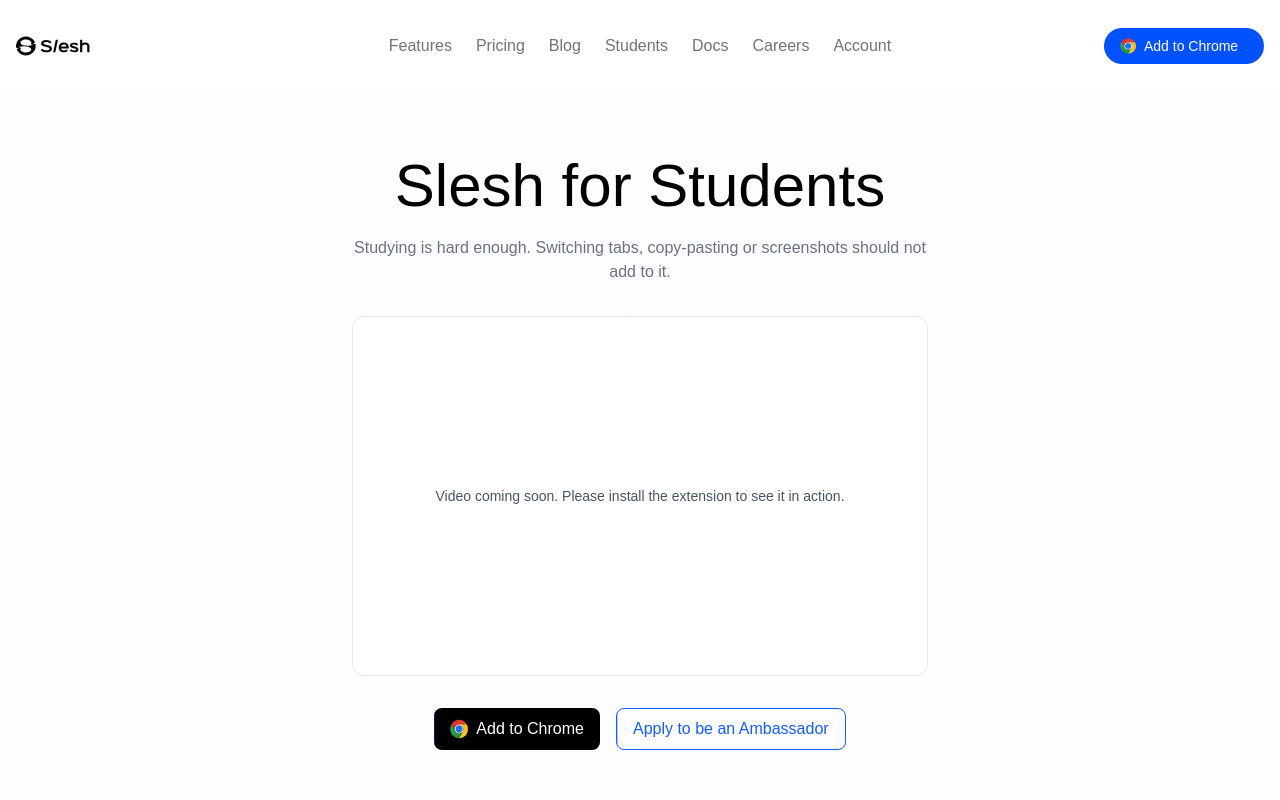
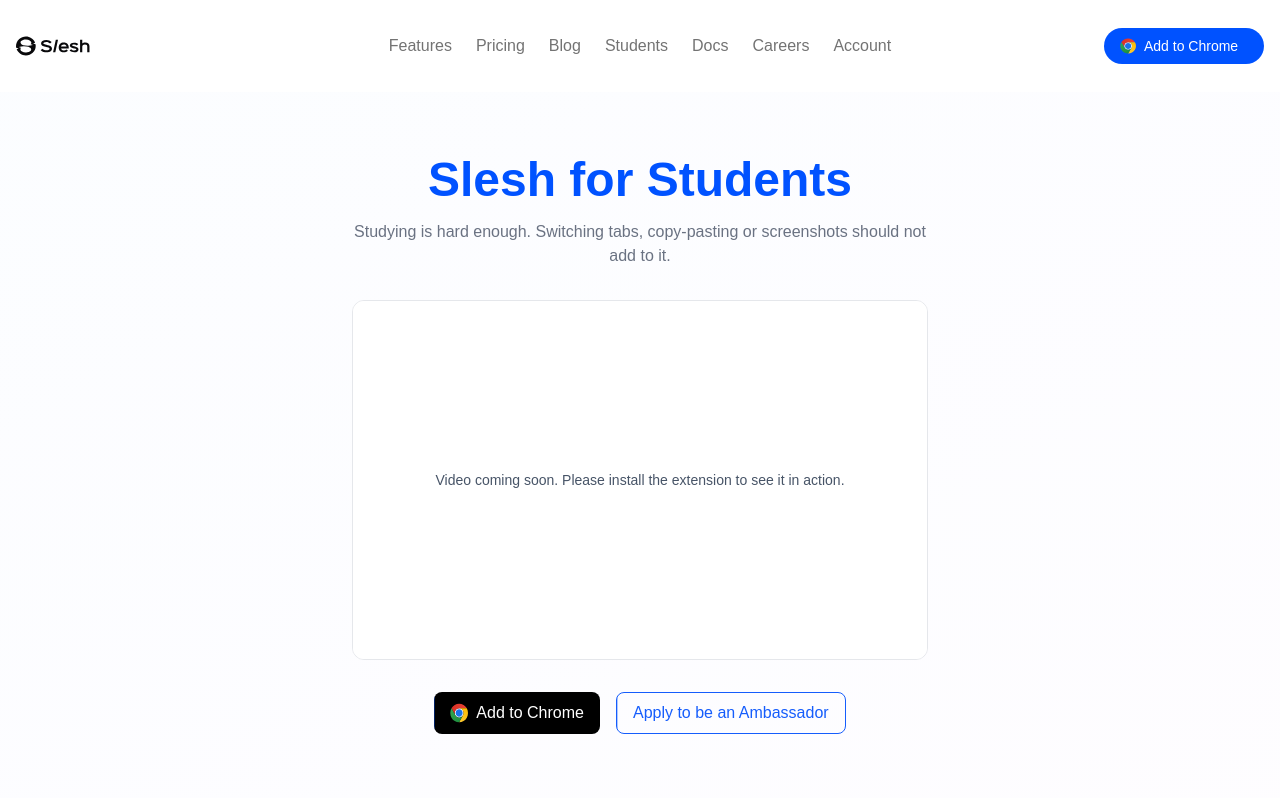
Before and after one commit to mubashirhussan/slesh-frontend, a Next.js app: page /students in a window 1280 px wide. Shown: the top 800 px of the page. Built offline with nearby package versions, Linux system fonts and the light colour scheme.

Commit message:
update heading

```diff
--- a/app/blog/page.tsx
+++ b/app/blog/page.tsx
@@ -16,7 +16,7 @@
     <main className="pt-12">
 		<div className="page-container">
       <div className="text-center mb-8">
-   <h1 className="text-3xl sm:text-4xl md:text-5xl lg:text-6xl font-semibold text-[color:var(--color-primary)] mb-5 text-center">
+   <h1 className="mb-4 text-4xl font-bold text-[color:var(--color-primary)] md:text-5xl">
         Slesh Resource Hub
       </h1>
 
--- a/components/sections/Students/StudentsHero.tsx
+++ b/components/sections/Students/StudentsHero.tsx
@@ -38,7 +38,7 @@
       <div className="page-container">
         <div className="relative flex flex-col items-center justify-center overflow-hidden rounded-3xl  p-8 md:p-16">
           <div className="z-10 text-center">
-            <h1 className="mb-5 text-center text-3xl font-medium text-black sm:text-4xl md:text-5xl lg:text-6xl">
+            <h1 className="mb-4 text-4xl font-bold text-[color:var(--color-primary)] md:text-5xl">
               Slesh for Students
             </h1>
             <p className="mx-auto mb-6 max-w-xl text-center text-gray-500">
```
